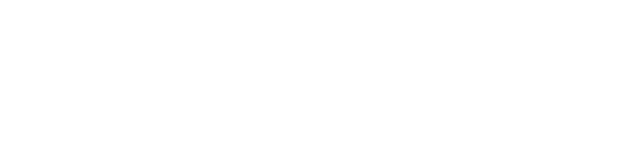
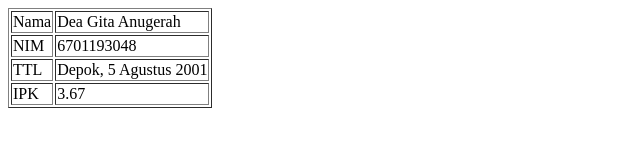
Before and after one commit to deagita/6701193048-assessment1pwb, a plain HTML site: page index.html in a window 1280 px wide. Shown: the whole page, without its empty margins (0-640 px from the left). Drawn offline with Linux system fonts and the light colour scheme.

Commit message:
v1.1-6701193048

```diff
--- a/index.html
+++ b/index.html
@@ -2,9 +2,29 @@
 <html lang="en">
 <head>
     <meta charset="UTF-8">
-    <title>Title</title>
+    <title>Biodata</title>
 </head>
 <body>
+<table border='1'>
+    <tr>
+        <td>Nama</td>
+        <td>Dea Gita Anugerah</td>
+    </tr>
 
+    <tr>
+        <td>NIM</td>
+        <td>6701193048</td>
+    </tr>
+
+    <tr>
+        <td>TTL</td>
+        <td>Depok, 5 Agustus 2001</td>
+    </tr>
+
+    <tr>
+        <td>IPK</td>
+        <td>3.67</td>
+    </tr>
+</table>
 </body>
 </html>
```
